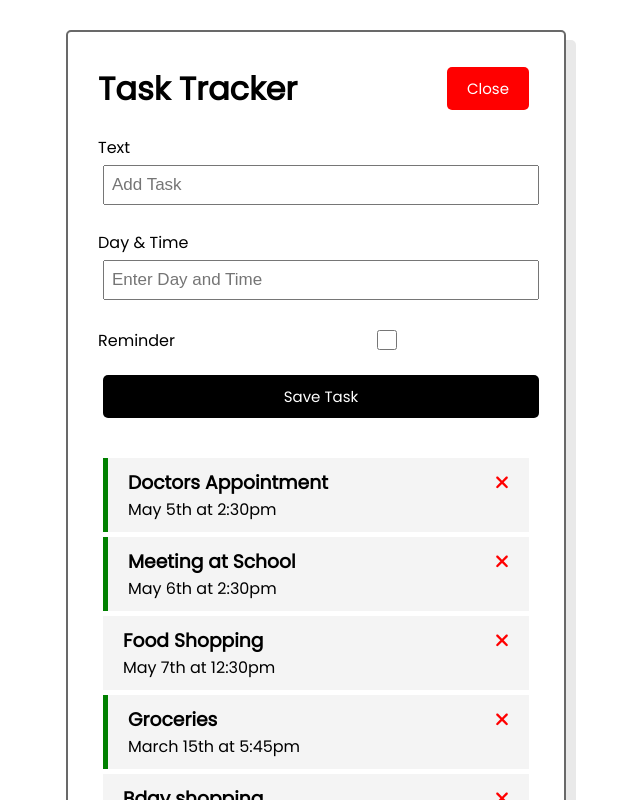
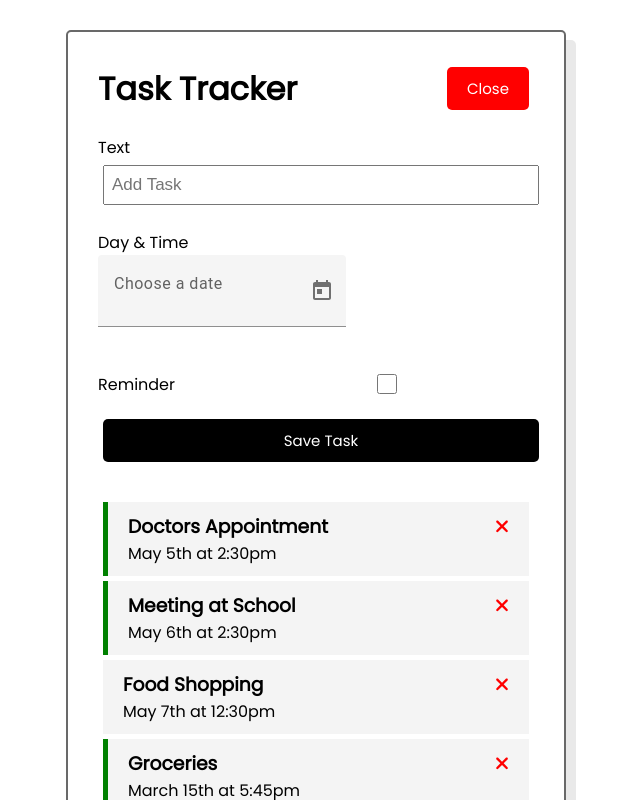
Before and after one commit to rohithrajb/task-tracker, an Angular app: page / in a window 1280 px wide. Both pictures are taken after a click on the button "Add". Shown: the top 800 px of the page, without its empty margins (324-964 px from the left). Built offline with nearby package versions, Linux system fonts and the light colour scheme; data requests are answered from the project's data file.

Commit message:
Angular Material DatePicker added but not working as input yet

```diff
--- a/db.json
+++ b/db.json
@@ -29,12 +29,6 @@
       "day": "June 1st at 10:30AM",
       "reminder": false,
       "id": 8
-    },
-    {
-      "text": "Leetcode problems from Revise list",
-      "day": "March 16 at 10 AM",
-      "reminder": true,
-      "id": 9
     }
   ]
 }
--- a/package.json
+++ b/package.json
@@ -16,6 +16,7 @@
     "@angular/compiler": "^16.2.0",
     "@angular/core": "^16.2.0",
     "@angular/forms": "^16.2.0",
+    "@angular/material": "^16.2.14",
     "@angular/platform-browser": "^16.2.0",
     "@angular/platform-browser-dynamic": "^16.2.0",
     "@angular/router": "^16.2.0",
--- a/src/app/components/add-task/add-task.component.html
+++ b/src/app/components/add-task/add-task.component.html
@@ -1,15 +1,27 @@
 <form *ngIf="showAddTask" class="add-form" (ngSubmit)="onSubmit()">
 	<div class="form-control">
 		<label for="text">Text</label>
-        <input type="text" name="text" [(ngModel)]="text" id="text" placeholder="Add Task" />
+		<input
+			type="text"
+			name="text"
+			[(ngModel)]="text"
+			id="text"
+			placeholder="Add Task"
+		/>
 	</div>
 	<div class="form-control">
 		<label for="text">Day & Time</label>
-        <input type="text" name="day" [(ngModel)]="day" id="day" placeholder="Enter Day and Time" />
+		<!-- <input type="text" name="day" [(ngModel)]="day" id="day" placeholder="Enter Day and Time" /> -->
+		<app-material-datepicker (date)="day"></app-material-datepicker>
 	</div>
 	<div class="form-control form-control-check">
 		<label for="text">Reminder</label>
-        <input type="checkbox" name="reminder" [(ngModel)]="reminder" id="reminder" />
+		<input
+			type="checkbox"
+			name="reminder"
+			[(ngModel)]="reminder"
+			id="reminder"
+		/>
 	</div>
 	<input type="submit" value="Save Task" class="btn btn-block" />
 </form>
--- /dev/null
+++ b/src/app/components/material-datepicker/material-datepicker.component.html
@@ -0,0 +1,9 @@
+<mat-form-field>
+	<mat-label>Choose a date</mat-label>
+	<!-- #docregion toggle -->
+	<input matInput [matDatepicker]="picker" />
+	<!-- <mat-hint>MM/DD/YYYY</mat-hint> -->
+	<mat-datepicker-toggle matIconSuffix [for]="picker"></mat-datepicker-toggle>
+	<mat-datepicker #picker></mat-datepicker>
+	<!-- #enddocregion toggle -->
+</mat-form-field>
--- a/src/styles.css
+++ b/src/styles.css
@@ -1,4 +1,5 @@
 @import url("https://fonts.googleapis.com/css2?family=Poppins:wght@300;400&display=swap");
+@import "../node_modules/@angular/material/prebuilt-themes/deeppurple-amber.css";
 
 * {
 	box-sizing: border-box;
@@ -18,7 +19,7 @@
 	border: 2px solid dimgray;
 	padding: 30px;
 	border-radius: 5px;
-  box-shadow:10px 10px rgb(233, 233, 233);
+	box-shadow: 10px 10px rgb(233, 233, 233);
 }
 .btn {
 	display: inline-block;
@@ -75,3 +76,15 @@
 	flex: 2;
 	height: 20px;
 }
+
+/* .mat-mdc-text-field-wrapper:not(.mdc-text-field--outlined)
+	.mat-mdc-form-field-infix {
+	padding-top: 0px !important;
+	padding-bottom: 0px !important;
+}
+
+.mdc-text-field--no-label:not(.mdc-text-field--outlined):not(.mdc-text-field--textarea)
+	.mat-mdc-form-field-infix {
+    padding-top: 0px !important;
+	padding-bottom: 0px !important;
+} */
```
Also changed, not shown: src/app/app.module.ts (+19 -7 lines), src/app/components/material-datepicker/material-datepicker.component.ts (added, +14 -0 lines), src/app/components/material-datepicker/material-datepicker.component.css (added), 2 other files (tests, documents, lock files or other folders). Lines whose indentation alone changed are shown as unchanged.
